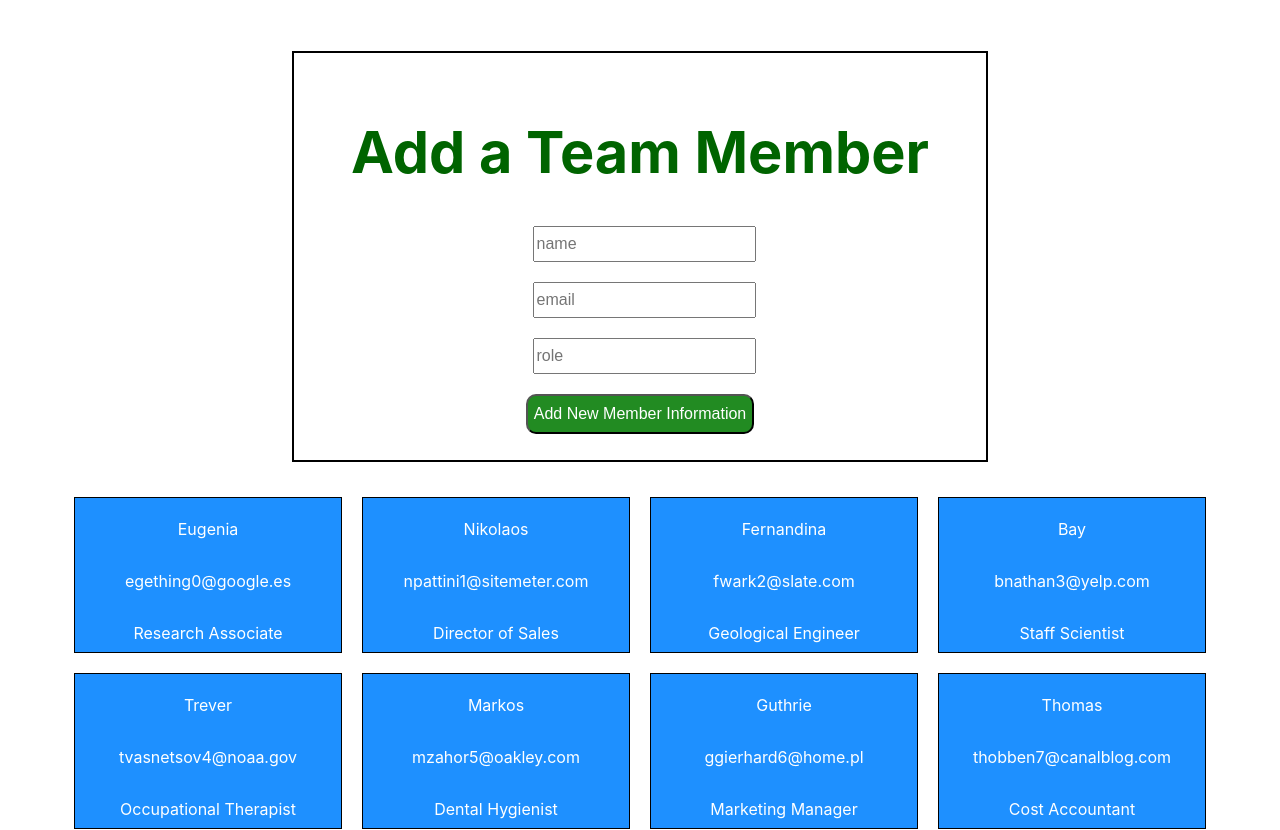
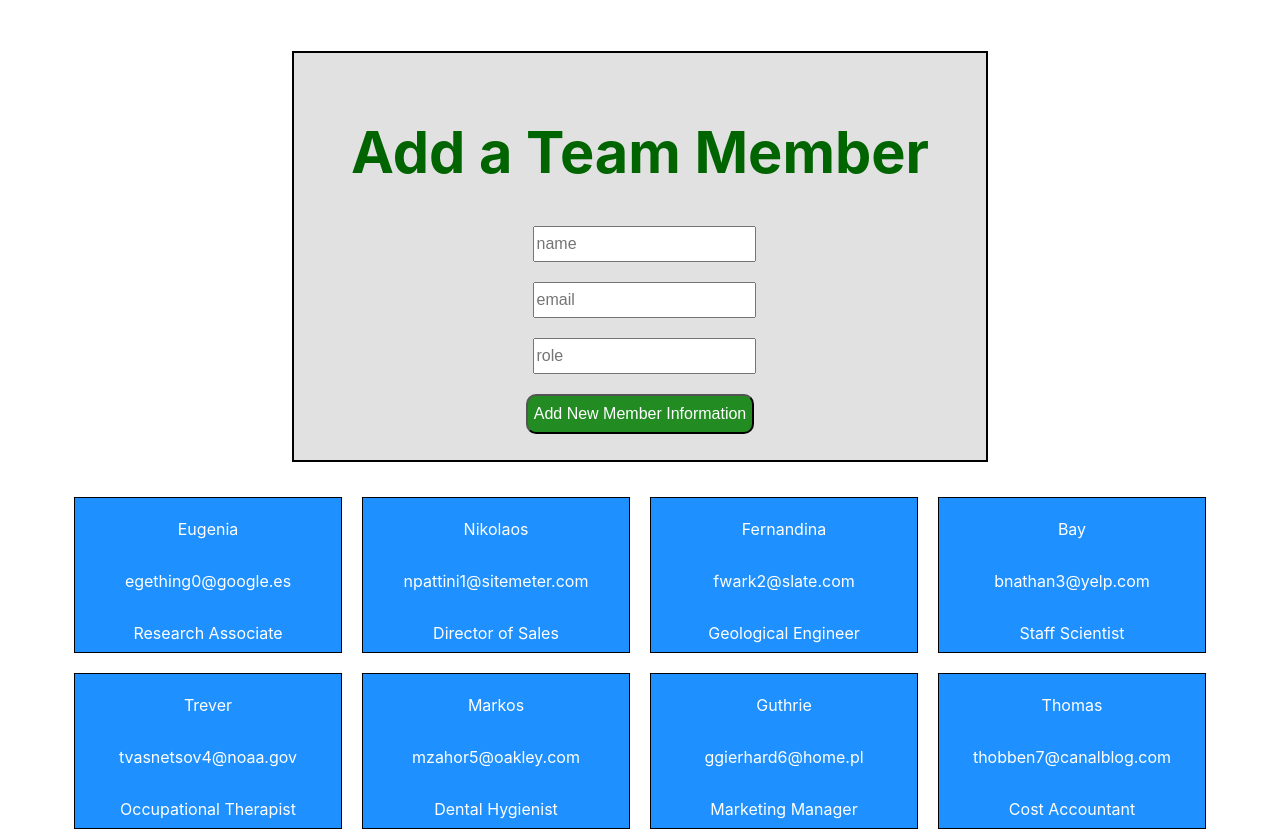
Before and after one commit to jeffglanville/team-builder, a React (Create React App) app: page / in a window 1280 px wide. Shown: the top 830 px of the page. Built offline with nearby package versions, Linux system fonts and the light colour scheme.

Commit message:
add styling to form background color

```diff
--- a/src/Components/Form/Form.scss
+++ b/src/Components/Form/Form.scss
@@ -6,7 +6,7 @@
     align-items: center;
     margin: 2%;
     padding: 2%;
-    background-color: rgba;
+    background-color: rgba(179, 179, 179, .4);
 }
 form {
     display: flex;
```
